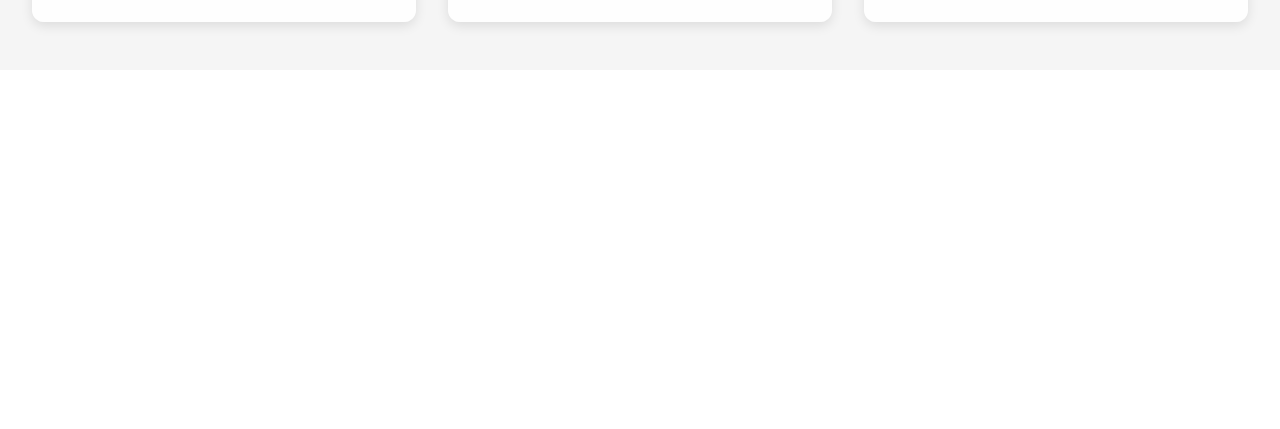
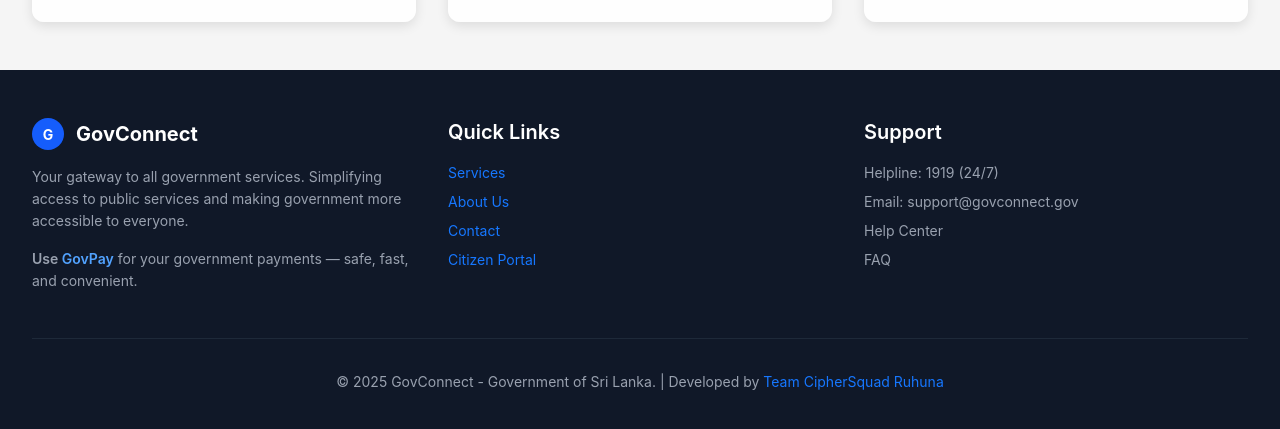
Before and after one commit to zaselalk/CipherSquadRuhuna_GovConnect, a React (Vite) app: page /resident/dashboard in a window 1280 px wide. Shown: the part 729-1158 px from the top of the page. Before the commit the page ends 800 px from the top, so only its background shows below. Built offline with nearby package versions, Linux system fonts and the light colour scheme; no server answers.

Commit message:
:memo: added Common footer

```diff
--- /dev/null
+++ b/src/components/common/Footer.tsx
@@ -0,0 +1,87 @@
+import { Col, Row, Typography } from 'antd';
+import { Link } from 'react-router';
+
+const { Title, Paragraph } = Typography;
+
+const Footer = () => {
+    return (
+        <footer className="bg-gray-900 text-white py-12">
+            <div className="max-w-7xl mx-auto px-4 sm:px-6 lg:px-8">
+                <Row gutter={[32, 32]}>
+                    <Col xs={24} md={8}>
+                        <div className="flex items-center space-x-3 mb-4">
+                            <div className="w-8 h-8 bg-blue-600 rounded-full flex items-center justify-center">
+                                <span className="text-white font-bold">G</span>
+                            </div>
+                            <span className="text-xl font-bold">GovConnect</span>
+                        </div>
+                        <Paragraph className="!text-gray-400">
+                            Your gateway to all government services. Simplifying access to
+                            public services and making government more accessible to everyone.
+                        </Paragraph>
+                        <Paragraph className="!text-gray-400 mt-4">
+                            <strong>Use <span className="text-blue-400">GovPay</span></strong> for your government payments — safe, fast, and convenient.
+                        </Paragraph>
+                    </Col>
+
+                    <Col xs={24} md={8}>
+                        <Title level={4} className="!text-white !mb-4">
+                            Quick Links
+                        </Title>
+                        <ul className="space-y-2 text-gray-400">
+                            <li>
+                                <a href="#services" className="hover:text-white transition">
+                                    Services
+                                </a>
+                            </li>
+                            <li>
+                                <a href="#about" className="hover:text-white transition">
+                                    About Us
+                                </a>
+                            </li>
+                            <li>
+                                <a href="#contact" className="hover:text-white transition">
+                                    Contact
+                                </a>
+                            </li>
+                            <li>
+                                <Link
+                                    to="/resident/login"
+                                    className="hover:text-white transition"
+                                >
+                                    Citizen Portal
+                                </Link>
+                            </li>
+                        </ul>
+                    </Col>
+
+                    <Col xs={24} md={8}>
+                        <Title level={4} className="!text-white !mb-4">
+                            Support
+                        </Title>
+                        <ul className="space-y-2 text-gray-400">
+                            <li>Helpline: 1919 (24/7)</li>
+                            <li>Email: support@govconnect.gov</li>
+                            <li>Help Center</li>
+                            <li>FAQ</li>
+                        </ul>
+                    </Col>
+                </Row>
+
+                <div className="border-t border-gray-800 mt-8 pt-8 text-center text-gray-400">
+                    <Paragraph className="!text-gray-400 !mb-0">
+                        &copy; 2025 GovConnect - Government of Sri Lanka. | Developed by{" "}
+                        <a
+                            href="https://www.ruh.ac.lk"
+                            className="text-gray-400 hover:text-white transition"
+                        >
+                            Team CipherSquad Ruhuna
+                        </a>
+                    </Paragraph>
+                </div>
+            </div>
+        </footer>
+    );
+};
+
+export default Footer;
--- a/src/pages/citizen/CitizenDashboard.tsx
+++ b/src/pages/citizen/CitizenDashboard.tsx
@@ -12,6 +12,8 @@ import DashboardHeader from "../../components/features/citizen-dashboard/Dashboa
 import NotificationList from "../../components/features/citizen-dashboard/NotificationList";
 import AppointmentList from "../../components/features/citizen-dashboard/AppointmentList";
 import DocumentSubmissionCard from "../../components/features/citizen-dashboard/DocumentSubmissionCard";
+//import LandingFooter from "../../components/features/citizen-dashboard/DashboardFooter";
+import Footer from "../../components/common/Footer";
 
 const { Content } = Layout;
 const { Title, Text, Paragraph } = Typography;
@@ -206,6 +208,7 @@ const CitizenDashboard = () => {
           </section>
         </div>
       </Content>
+      <Footer/>
     </Layout>
   );
 };
```
